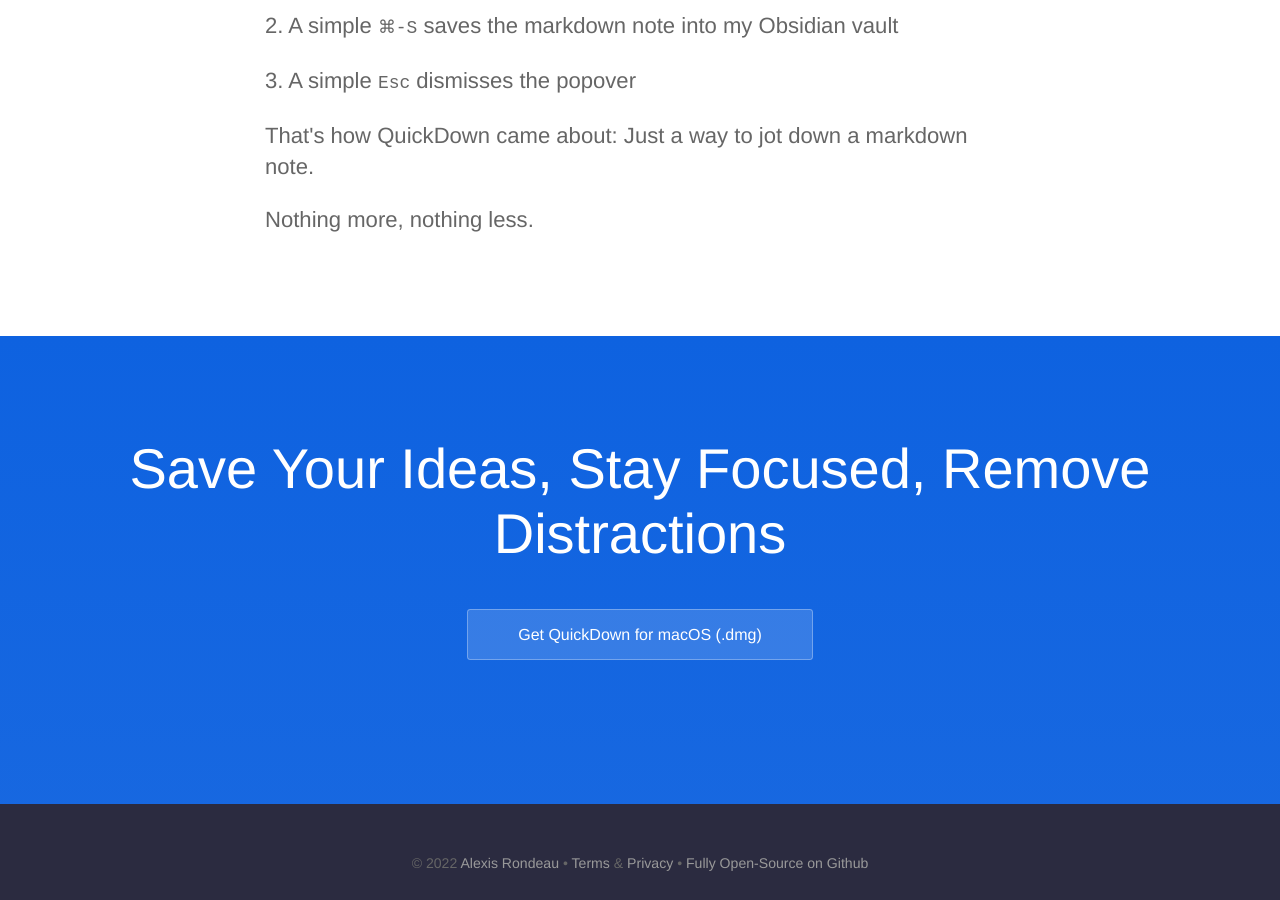
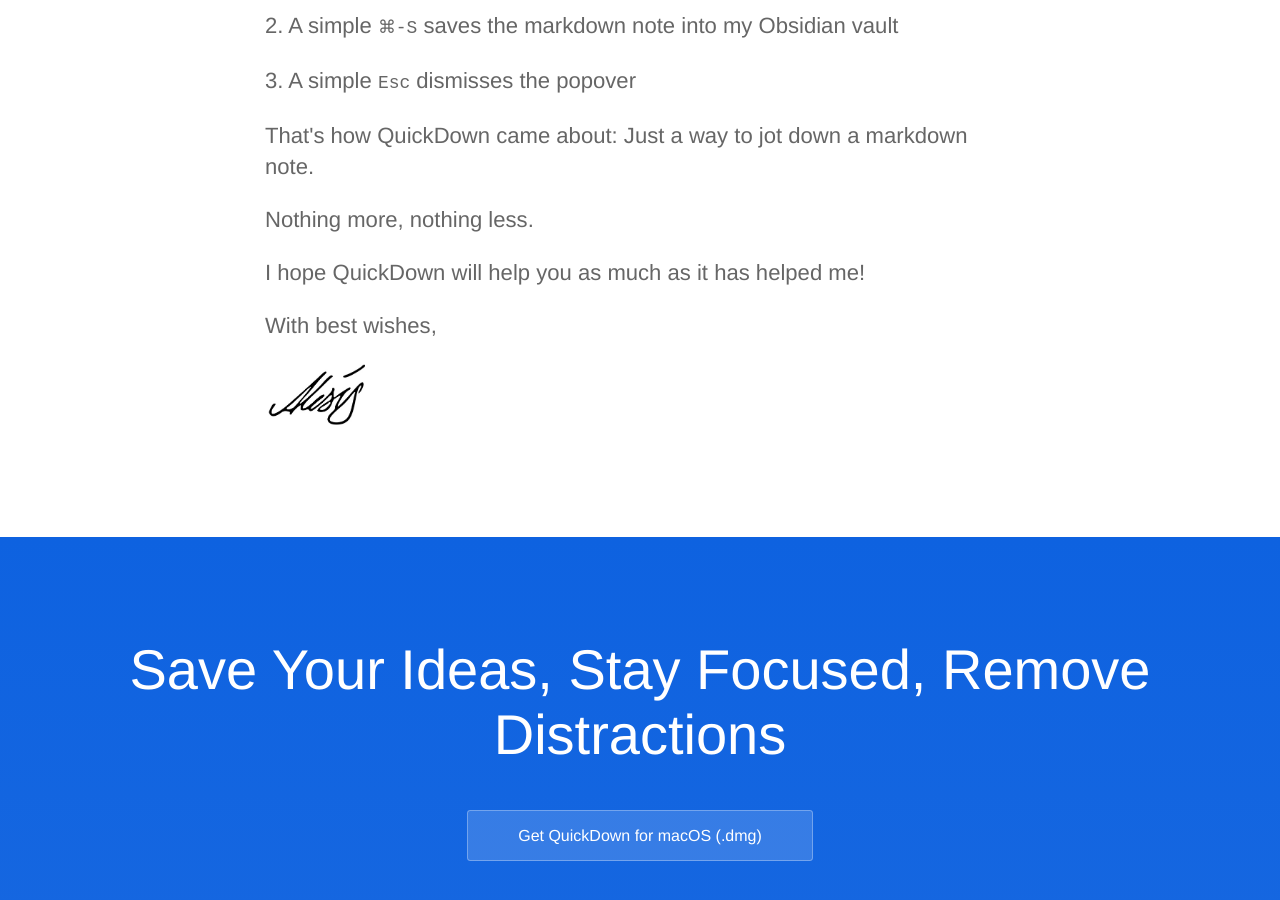
Before and after one commit to akaalias/getquickdown, a Jekyll site: the page built from index.html, in a window 1280 px wide and 900 px high, scrolled down 3676 px. Built offline with Jekyll 4.4.1, drawn with Linux system fonts in a browser that asks for light colours.

Commit message:
Adds signature

```diff
--- a/index.html
+++ b/index.html
@@ -109,6 +109,14 @@
 					<p>That's how QuickDown came about: Just a way to jot down a markdown note.</p>
 
 					<p>Nothing more, nothing less.</p>
+
+					<p>I hope QuickDown will help you as much as it has helped me!</p>
+
+					<p>With best wishes,</p>
+
+					<p>
+						<img src="{{ site.baseurl }}/images/signature.jpg" style="width: 100px"/>
+					</p>
 				</div>
 			</div>
 		</div>
```
Also changed, not shown: images/signature.jpg (added), 1 other file.
